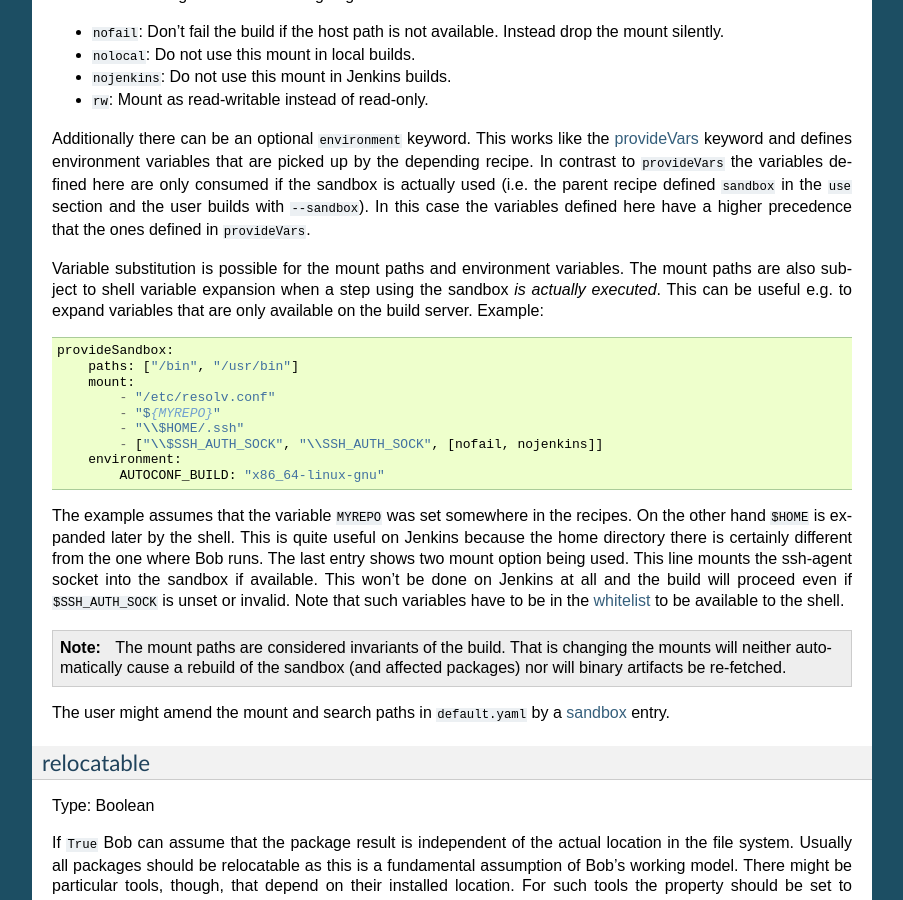
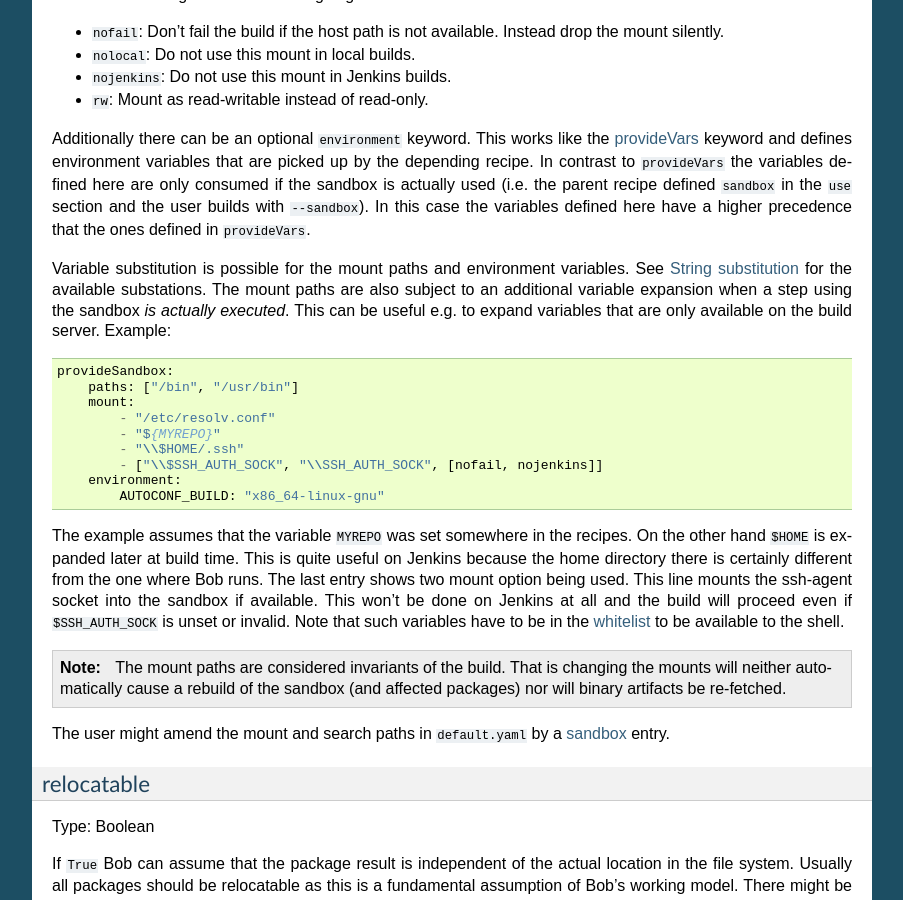
Before and after one commit to BobBuildTool/bob, a Sphinx documentation site: the page built from doc/manual/configuration.rst, in a window 1280 px wide and 900 px high, scrolled down 20682 px. Shown: the whole window, without its empty margins (198-1101 px from the left). Built offline with Sphinx 7.4.7, drawn with Linux system fonts in a browser that asks for light colours; formulas are drawn with MathJax 3; the version number could not be read and is left out.

Commit message:
doc: clarify provideSandbox mount string substitutions

```diff
--- a/doc/manual/configuration.rst
+++ b/doc/manual/configuration.rst
@@ -1363,9 +1363,11 @@ section and the user builds with ``--sandbox``). In this case the variables
 defined here have a higher precedence that the ones defined in ``provideVars``.
 
 Variable substitution is possible for the mount paths and environment
-variables. The mount paths are also subject to shell variable expansion when a
-step using the sandbox *is actually executed*.  This can be useful e.g. to
-expand variables that are only available on the build server. Example::
+variables. See :ref:`configuration-principle-subst` for the available
+substations. The mount paths are also subject to an additional variable
+expansion when a step using the sandbox *is actually executed*. This can be
+useful e.g. to expand variables that are only available on the build server.
+Example::
 
     provideSandbox:
         paths: ["/bin", "/usr/bin"]
@@ -1378,7 +1380,7 @@ expand variables that are only available on the build server. Example::
             AUTOCONF_BUILD: "x86_64-linux-gnu"
 
 The example assumes that the variable ``MYREPO`` was set somewhere in the
-recipes.  On the other hand ``$HOME`` is expanded later by the shell. This is
+recipes. On the other hand ``$HOME`` is expanded later at build time. This is
 quite useful on Jenkins because the home directory there is certainly
 different from the one where Bob runs. The last entry shows two mount option
 being used. This line mounts the ssh-agent socket into the sandbox if
```
